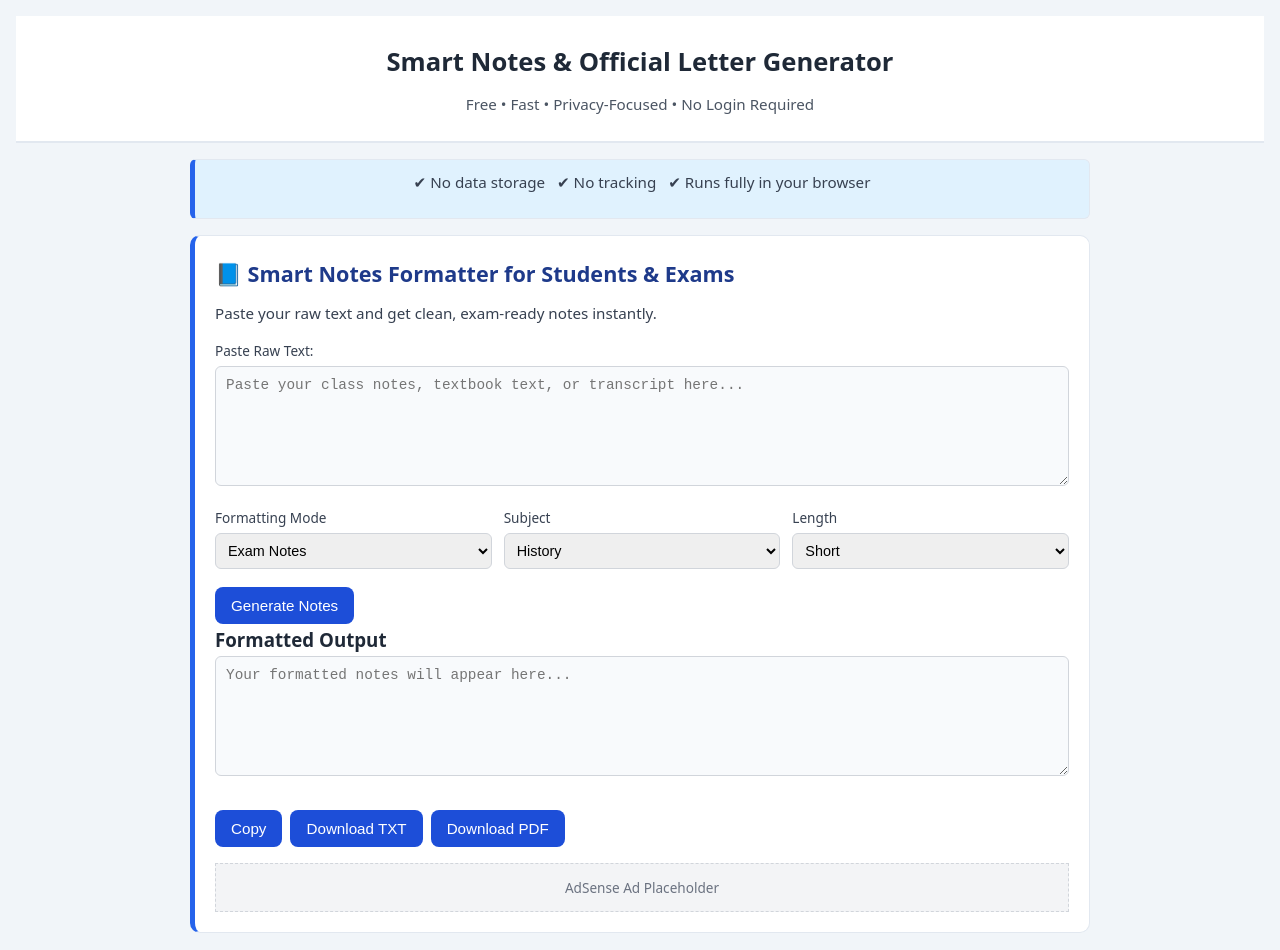
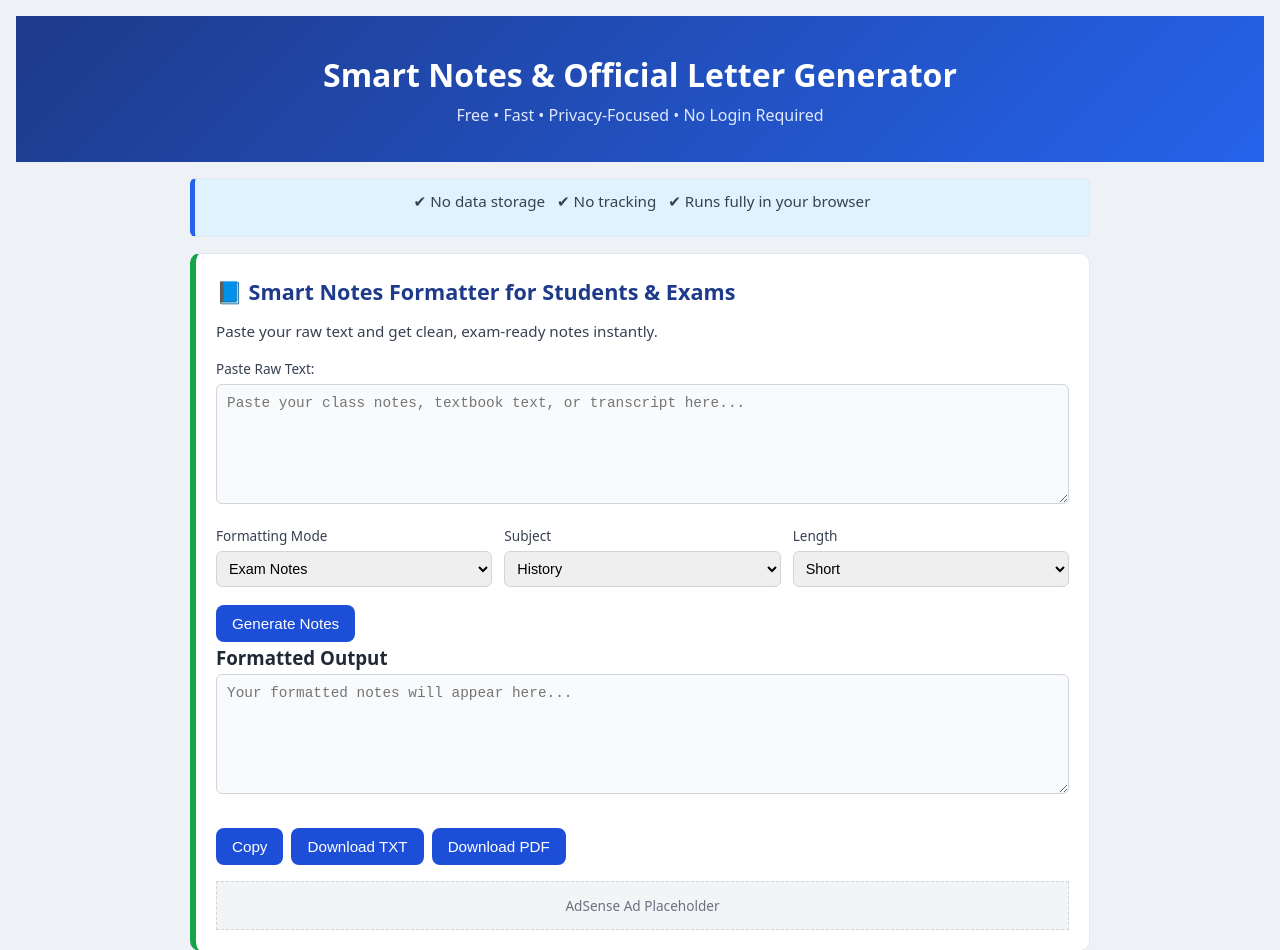
Before and after one commit to life9977/smart-notes-letter-generator, a plain HTML site: page index.html in a window 1280 px wide. Shown: the top 950 px of the page. Drawn offline with Linux system fonts and the light colour scheme.

Commit message:
Update site styling

```diff
--- a/style.css
+++ b/style.css
@@ -7,28 +7,28 @@
 
 body {
     font-family: system-ui, -apple-system, BlinkMacSystemFont, "Segoe UI", Roboto, Arial, sans-serif;
-    background-color: #f1f5f9;
+    background-color: #eef2f7;
     color: #1f2937;
     line-height: 1.7;
     padding: 16px;
 }
 
 /* ===== HEADER ===== */
+
 header {
     text-align: center;
-    padding: 24px 12px;
-    background-color: #ffffff;
-    border-bottom: 2px solid #e2e8f0;
+    padding: 32px 12px;
+    background: linear-gradient(135deg, #1e3a8a, #2563eb);
+    color: #ffffff;
+    border-bottom: none;
 }
 
 header h1 {
-    font-size: 1.6rem;
-    margin-bottom: 8px;
+    color: #ffffff;
 }
 
 header p {
-    font-size: 0.95rem;
-    color: #4b5563;
+    color: #e0e7ff;
 }
 
 /* ===== MAIN LAYOUT ===== */
@@ -128,7 +128,8 @@ button {
 }
 
 button:hover {
-    background-color: #1e3a8a;
+    background-color: #1e40af;
+    transform: translateY(-1px);
 }
 
 .output-actions {
@@ -174,3 +175,10 @@ footer a {
 footer a:hover {
     text-decoration: underline;
 }
+#notes-tool {
+    border-left: 6px solid #16a34a;
+}
+
+#letter-tool {
+    border-left: 6px solid #9333ea;
+}
```
